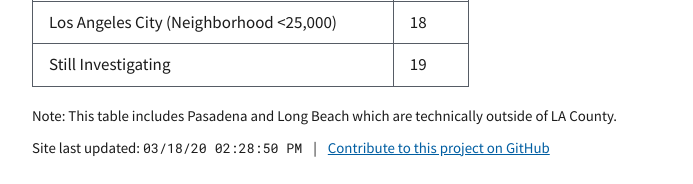
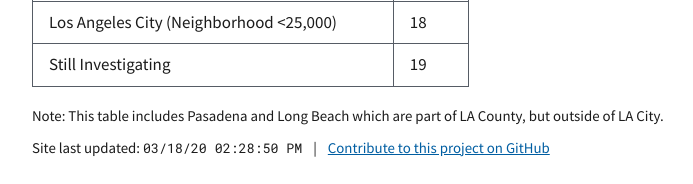
Before and after one commit to maya/la-coronavirus-cases, a Jekyll site: the page built from index.md, in a window 1280 px wide and 900 px high, scrolled down 2060 px. Shown: the part 713-897 px from the top of the window, without its empty margins (0-693 px from the left). Built offline with Jekyll 4.4.1, drawn with Linux system fonts in a browser that asks for light colours.

Commit message:
Fix footnote

```diff
--- a/index.md
+++ b/index.md
@@ -82,7 +82,7 @@ layout: default
       {% endfor %}
     </tbody>
   </table>
-  <p class="font-sans-2xs">Note: This table includes Pasadena and Long Beach which are technically outside of LA County.</p>
+  <p class="font-sans-2xs">Note: This table includes Pasadena and Long Beach which are part of LA County, but outside of LA City.</p>
   <p class="font-sans-2xs">Site last updated: <span class="font-mono-2xs">{{ site.time | date: "%x %r" }}</span> <span class="margin-x-1">|</span> <a class="usa-link" href="https://github.com/maya/la-coronavirus-cases">Contribute to this project on GitHub</a></p>
 </div>
 
```
